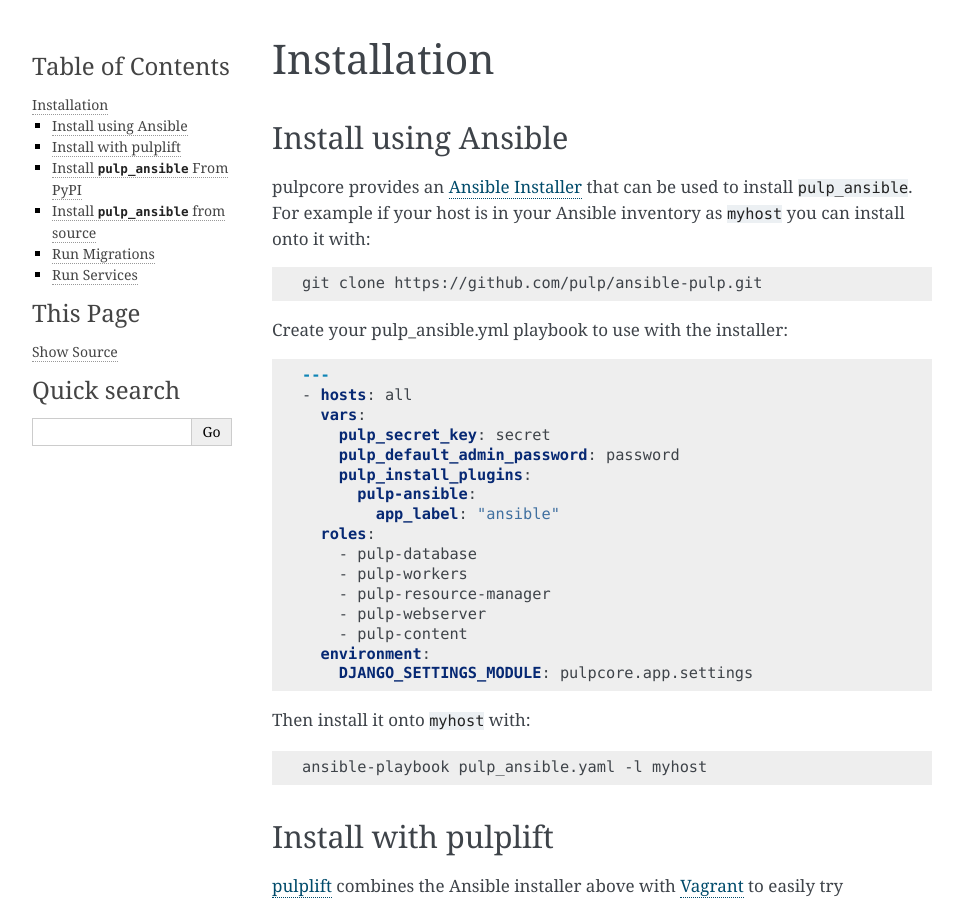
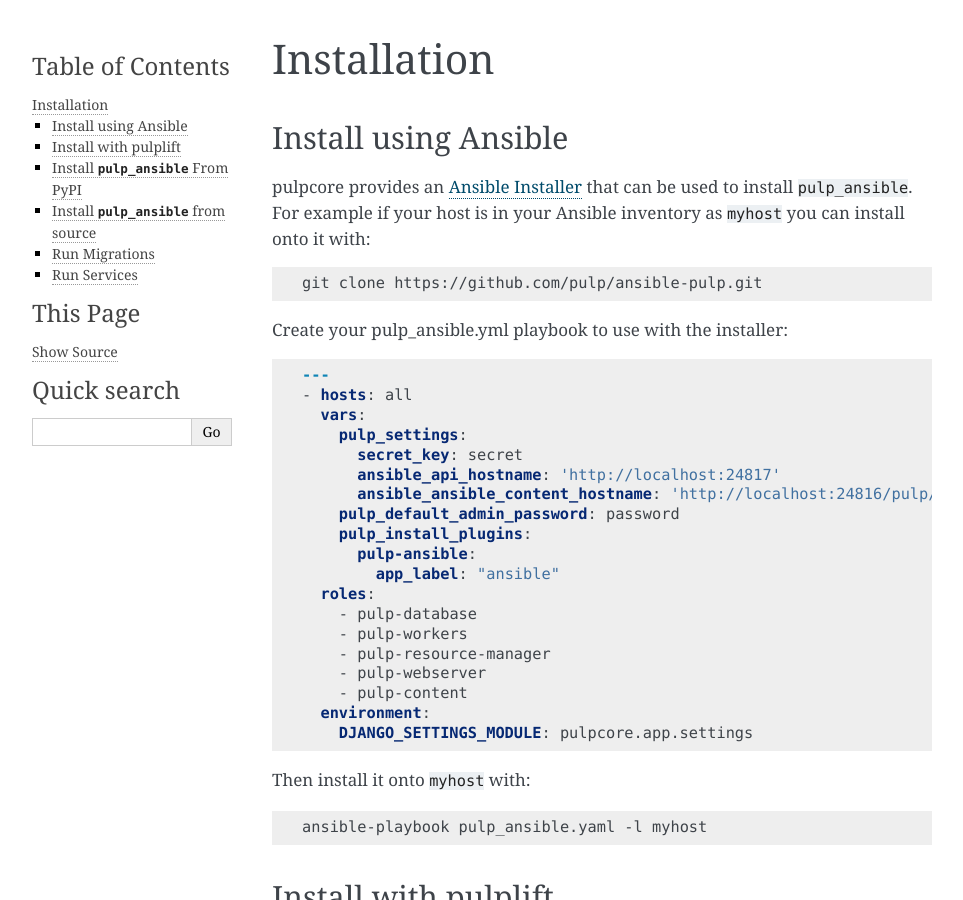
Before and after one commit to pulp/pulp_ansible, a Sphinx documentation site: the page built from docs/installation.rst, in a window 1280 px wide and 900 px high. Shown: the whole window, without its empty margins (148-1111 px from the left). Built offline with Sphinx 7.4.7, drawn with Linux system fonts in a browser that asks for light colours; some of the changed lines change nothing that is shown.

Commit message:
[noissue] Modified vars section in pulp_ansible.yml

```diff
--- a/docs/installation.rst
+++ b/docs/installation.rst
@@ -19,7 +19,10 @@
    ---
    - hosts: all
      vars:
-       pulp_secret_key: secret
+       pulp_settings:
+         secret_key: secret
+         ansible_api_hostname: 'http://localhost:24817'
+         ansible_ansible_content_hostname: 'http://localhost:24816/pulp/content'
        pulp_default_admin_password: password
        pulp_install_plugins:
          pulp-ansible:
```
